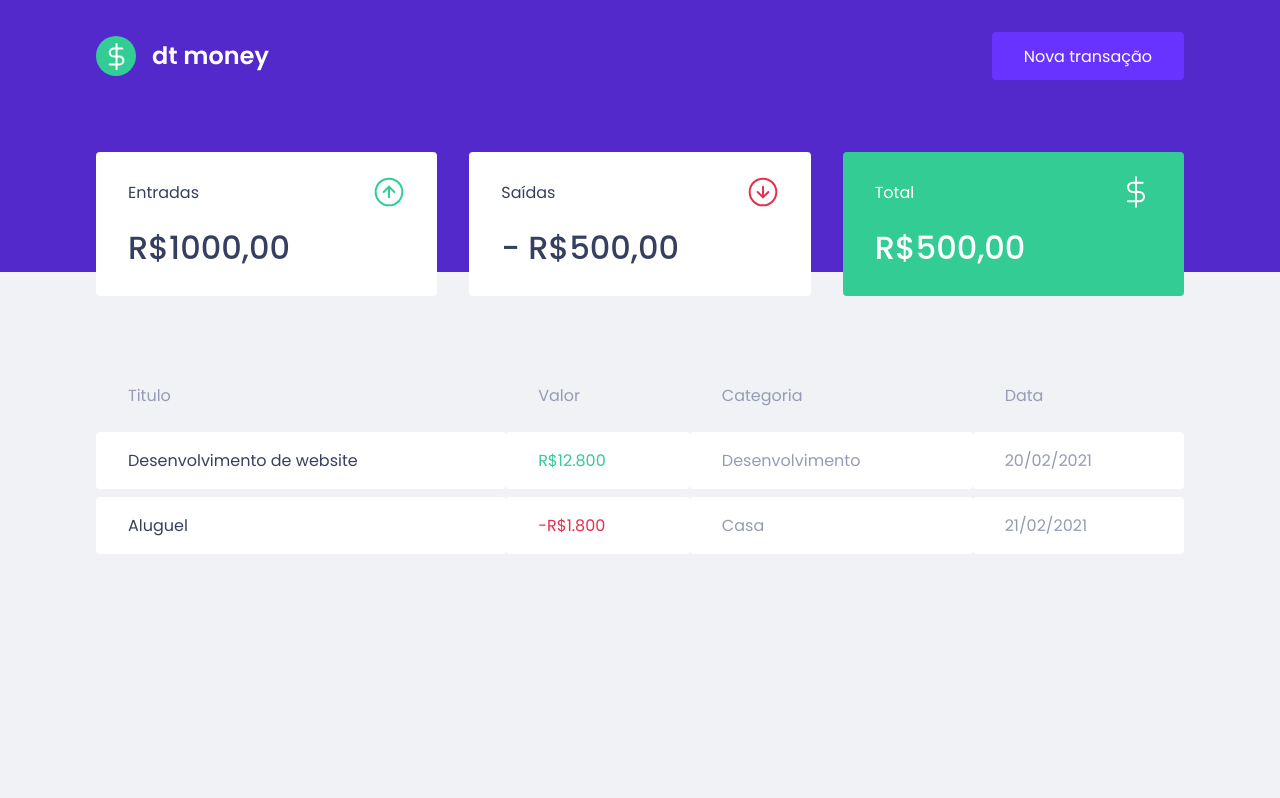
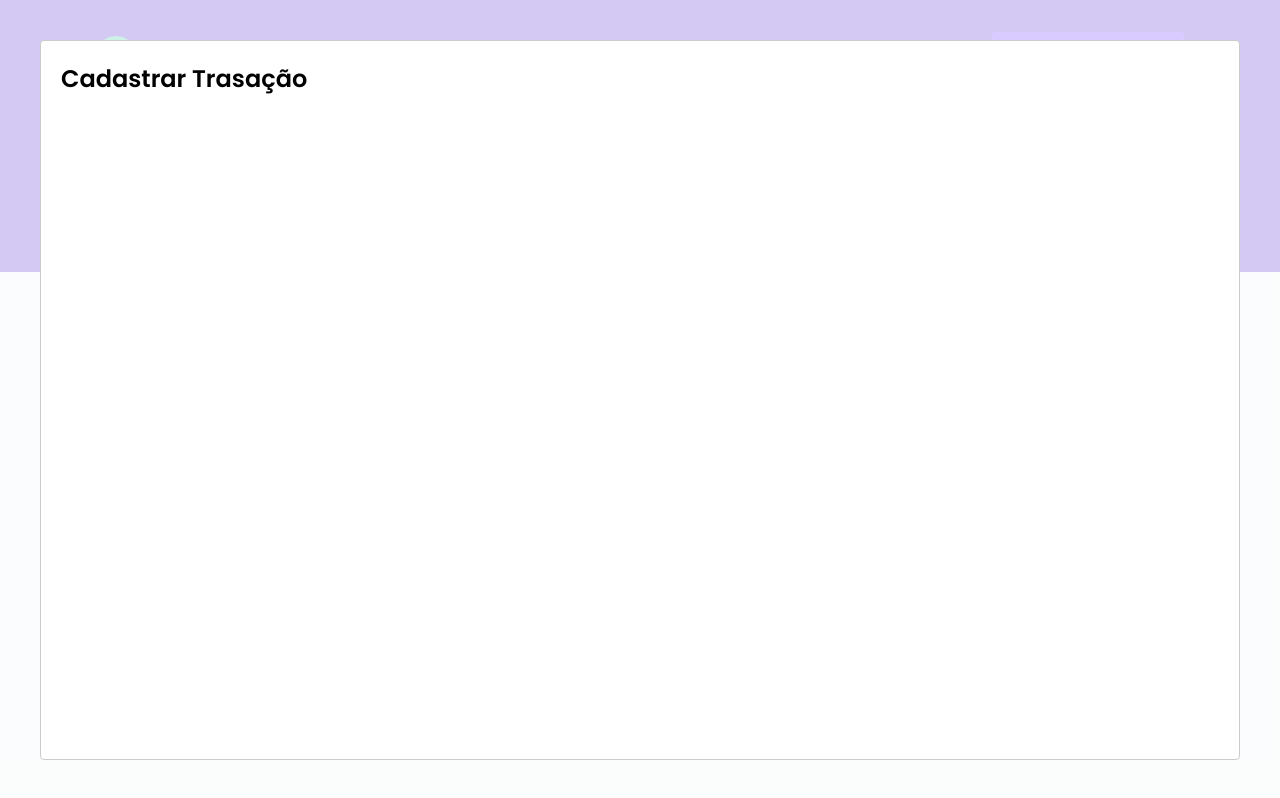
Before and after one commit to brunoBMonteiro/dtmoney, a React (Create React App) app: page / in a window 1280 px wide. Both pictures are taken after a click on the button "Nova transação". Built offline with nearby package versions, Linux system fonts and the light colour scheme; no server answers; what miragejs would draw is missing.

Commit message:
criando modal com react-modal

```diff
--- a/package.json
+++ b/package.json
@@ -20,6 +20,7 @@
     "@types/node": "^12.0.0",
     "@types/react": "^17.0.0",
     "@types/react-dom": "^17.0.0",
+    "@types/react-modal": "^3.12.0",
     "@types/styled-components": "^5.1.9",
     "typescript": "^4.1.2"
   },
--- a/src/App.tsx
+++ b/src/App.tsx
@@ -1,12 +1,31 @@
+import { useState } from 'react';
+import Modal from 'react-modal';
 import { Dashboard } from "./components/Dashboard";
 import { Header } from "./components/Header";
 import { GlobalStyle } from "./styles/global";
 
 export function App() {
+  const [isNewTransactionModalOpen, setIsNewTransactionModalOpen] = useState(false);
+
+    function handleOpenNewTransactionModal() {
+        setIsNewTransactionModalOpen(true);
+    }
+
+    function handleCloseNewTransactionModal() {
+        setIsNewTransactionModalOpen(false);
+    }
+
   return (
     <>
-      <Header />
+      <Header onOpenNewTransactionModal={handleOpenNewTransactionModal}/>
       <Dashboard />
+
+      <Modal
+          isOpen={isNewTransactionModalOpen}
+          onRequestClose={handleCloseNewTransactionModal}
+      >
+                    <h2>Cadastrar Trasação</h2>
+      </Modal>
       <GlobalStyle />
     </>
   );
--- a/src/components/Header/index.tsx
+++ b/src/components/Header/index.tsx
@@ -1,12 +1,16 @@
-import logoImg from '../../assets/logo.svg'
-import { Container, Content } from './styles'
+import logoImg from '../../assets/logo.svg';
+import { Container, Content } from './styles';
 
-export function Header() {
+interface HeaderProps{
+    onOpenNewTransactionModal: () => void;
+}
+
+export function Header({onOpenNewTransactionModal}: HeaderProps) {
     return (
         <Container>
             <Content>
                 <img src={logoImg} alt="dt money" />
-                <button type="button">
+                <button type="button" onClick={onOpenNewTransactionModal}>
                     Nova transação
                 </button>
             </Content>
```
Also changed, not shown: 1 other file (tests, documents, lock files or other folders).
